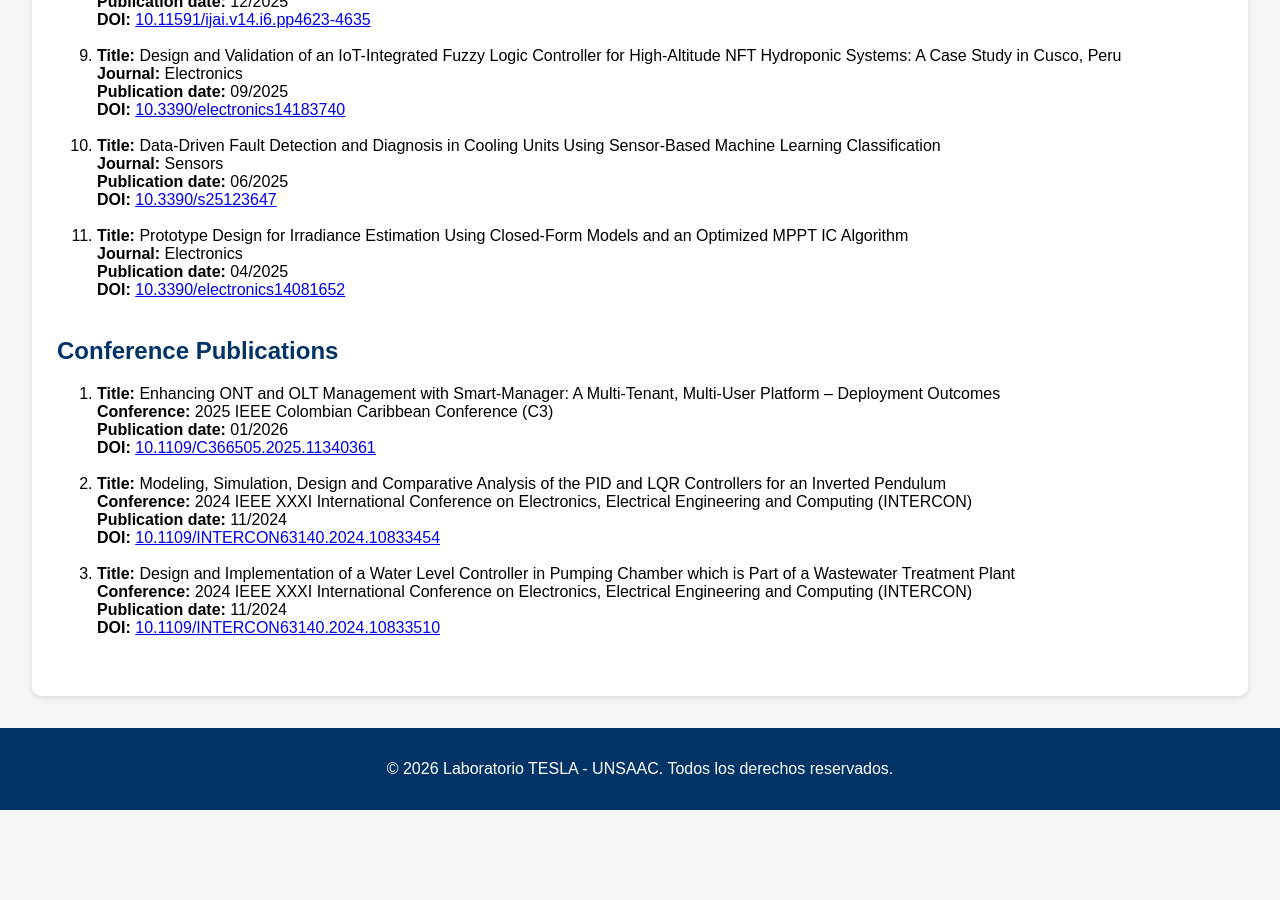
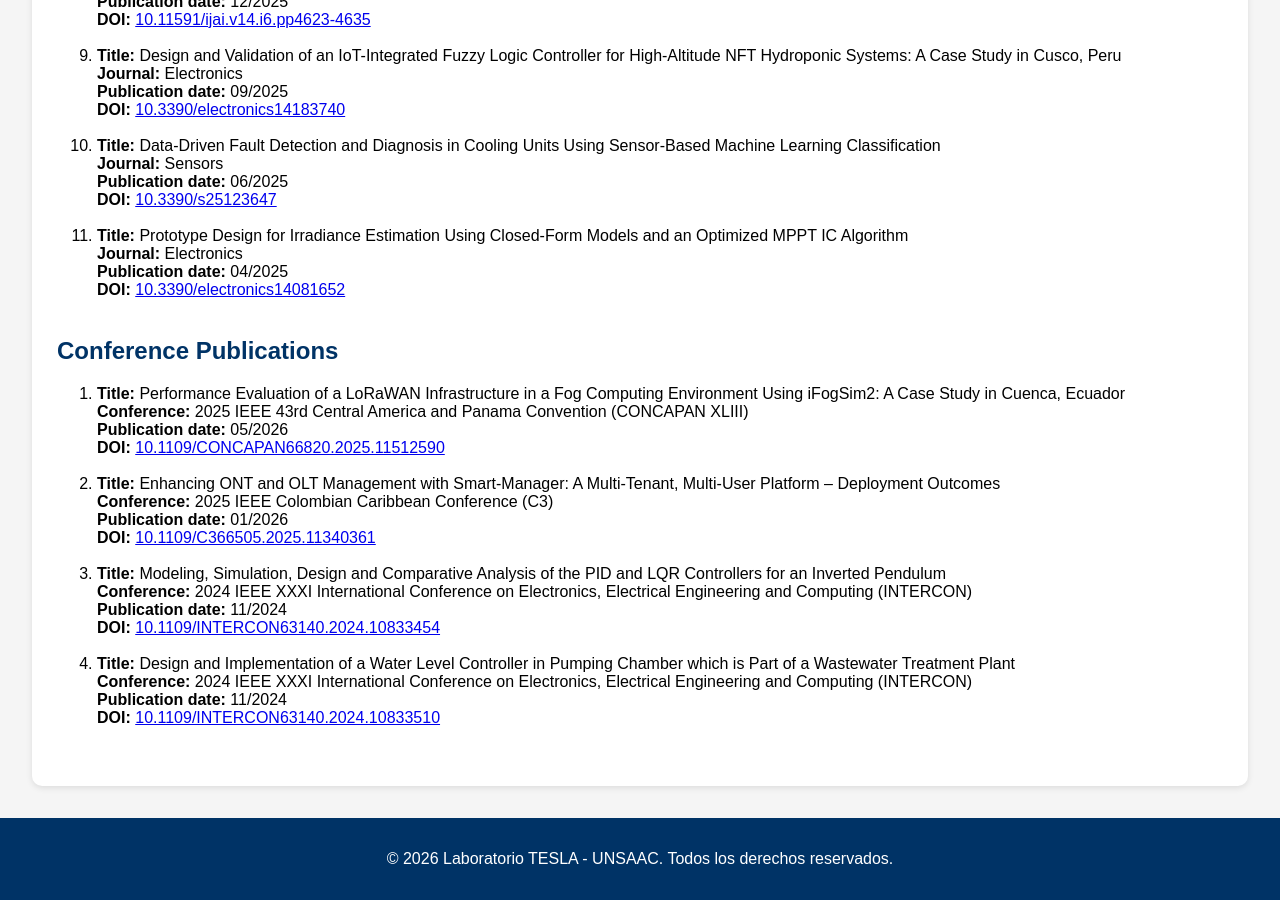
Before and after one commit to laboratoriotesla-unsaac/laboratoriotesla-unsaac.github.io, a Jekyll site: the page built from publications.html, in a window 1280 px wide and 900 px high, scrolled down 928 px. Built offline with Jekyll 4.4.1, drawn with Linux system fonts in a browser that asks for light colours; before the commit the page ends 1738 px from its top, so only the background shows below that.

Commit message:
Actualizar contenid

```diff
--- a/publications.html
+++ b/publications.html
@@ -89,6 +89,13 @@ title: Publicaciones Científicas
   <h1>Conference Publications</h1>
   <ol>
     <li>
+      <strong>Title:</strong> Performance Evaluation of a LoRaWAN Infrastructure in a Fog Computing Environment Using iFogSim2: A Case Study in Cuenca, Ecuador<br>
+      <strong>Conference:</strong> 2025 IEEE 43rd Central America and Panama Convention (CONCAPAN XLIII)<br>
+      <strong>Publication date:</strong> 05/2026<br>
+      <strong>DOI:</strong> <a href="https://doi.org/10.1109/CONCAPAN66820.2025.11512590" target="_blank">10.1109/CONCAPAN66820.2025.11512590</a>
+    </li>
+    <br>
+    <li>
       <strong>Title:</strong> Enhancing ONT and OLT Management with Smart-Manager: A Multi-Tenant, Multi-User Platform – Deployment Outcomes<br>
       <strong>Conference:</strong> 2025 IEEE Colombian Caribbean Conference (C3)<br>
       <strong>Publication date:</strong> 01/2026<br>
```
